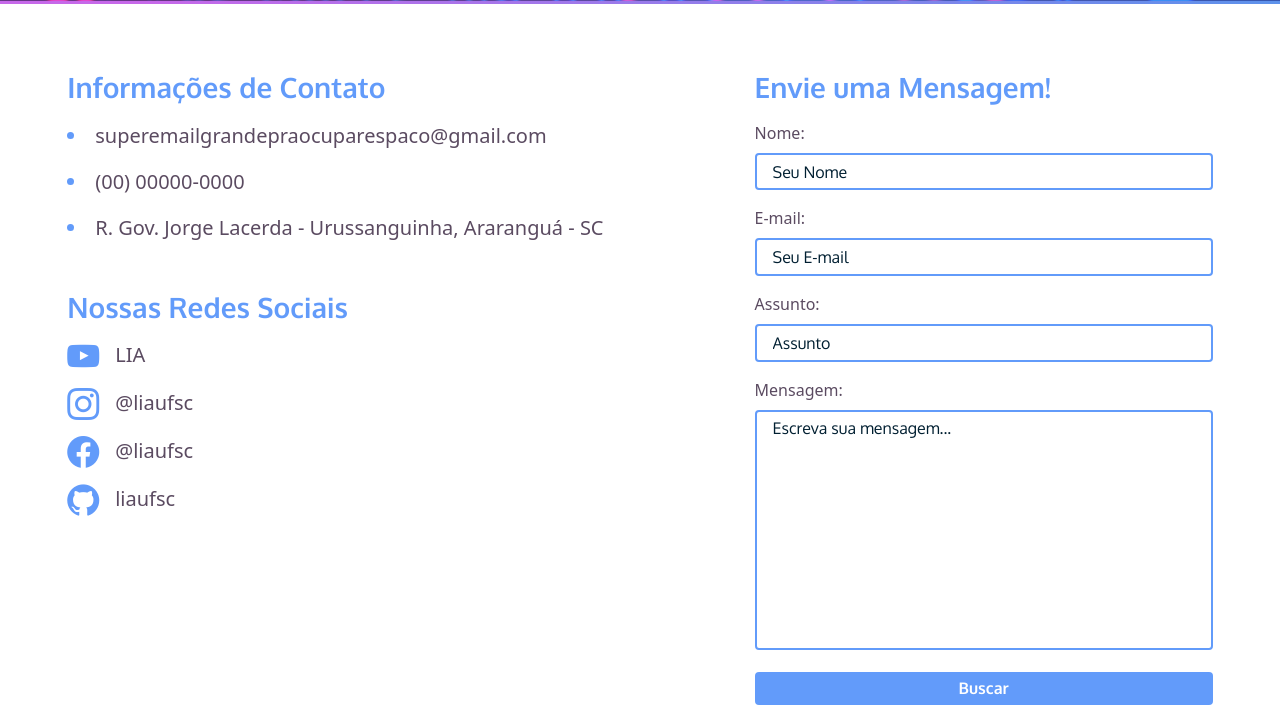
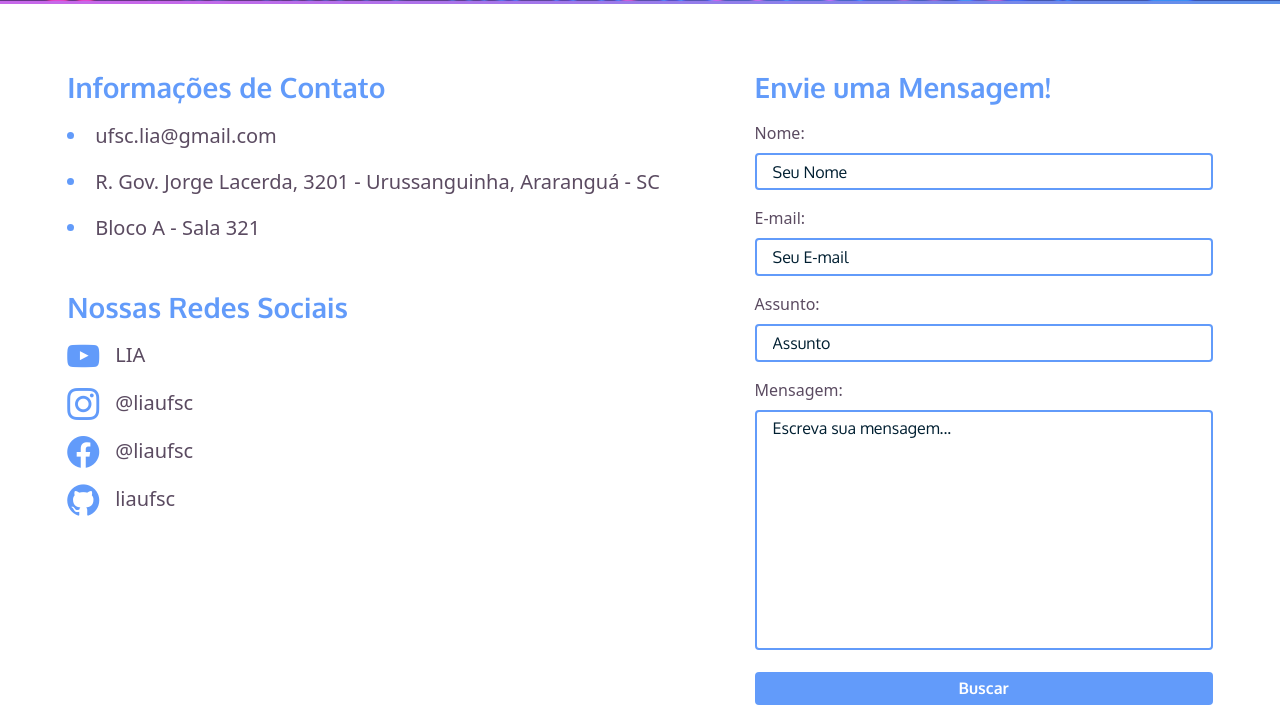
Before and after one commit to Mrmichelerocha/site-lia, a Django app: page /contact/ in a window 1280 px wide. Shown: the part 729-1449 px from the top of the page. Run offline with Django 4.2, Linux system fonts and the light colour scheme; some libraries are stand-ins or nearby versions; some web fonts are replaced.

Commit message:
textos de contato

```diff
--- a/beckend/contact/templates/contact.html
+++ b/beckend/contact/templates/contact.html
@@ -6,14 +6,18 @@
             <ul class="itemize">
                 <li class="item">
                     <span
-                        >superemailgrandepraocuparespaco@gmail.com</span
+                        >ufsc.lia@gmail.com</span
                     >
                 </li>
-                <li class="item"><span>(00) 00000-0000</span></li>
                 <li class="item">
                     <span
-                        >R. Gov. Jorge Lacerda - Urussanguinha,
+                        >R. Gov. Jorge Lacerda, 3201 - Urussanguinha,
                         Araranguá - SC</span
+                    >
+                </li>
+                <li class="item">
+                    <span
+                        >Bloco A - Sala 321</span
                     >
                 </li>
             </ul>
```
Also changed, not shown: beckend/db.sqlite3, beckend/templates/static/img/2023-03-26/projectspreview/analytics2ai.jpeg (added), beckend/templates/static/img/2023-03-26/projectspreview/liara.jpeg (added), beckend/templates/static/img/2023-03-26/projectspreview/pyanalytics.jpeg (added).
